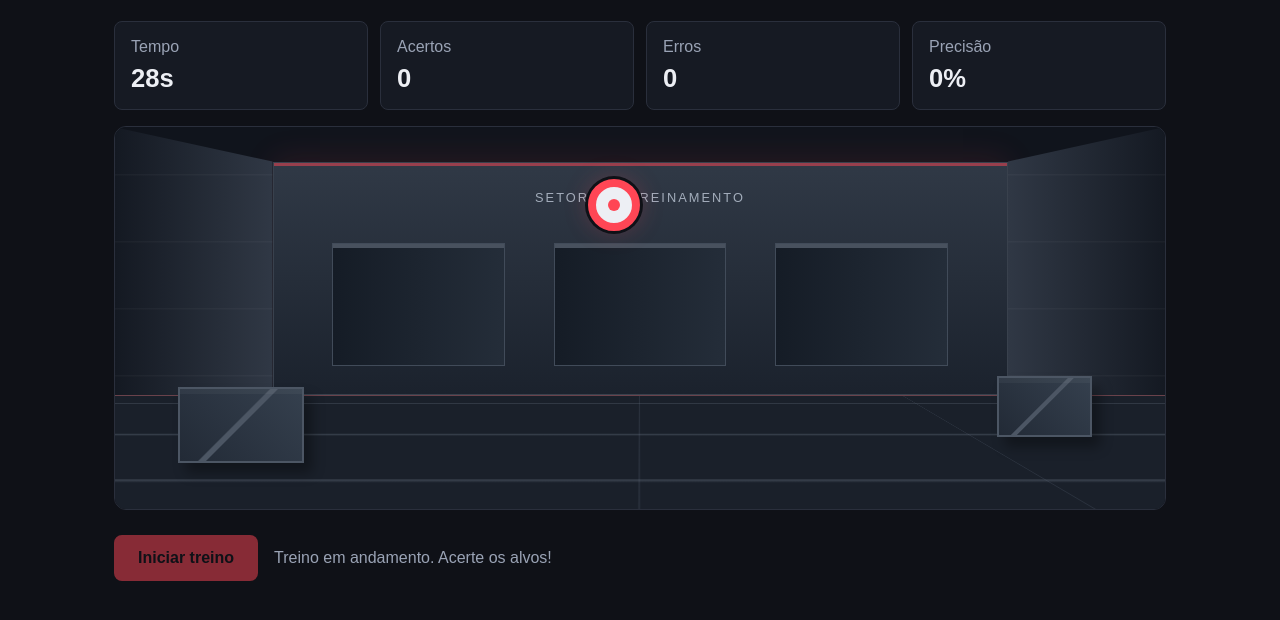
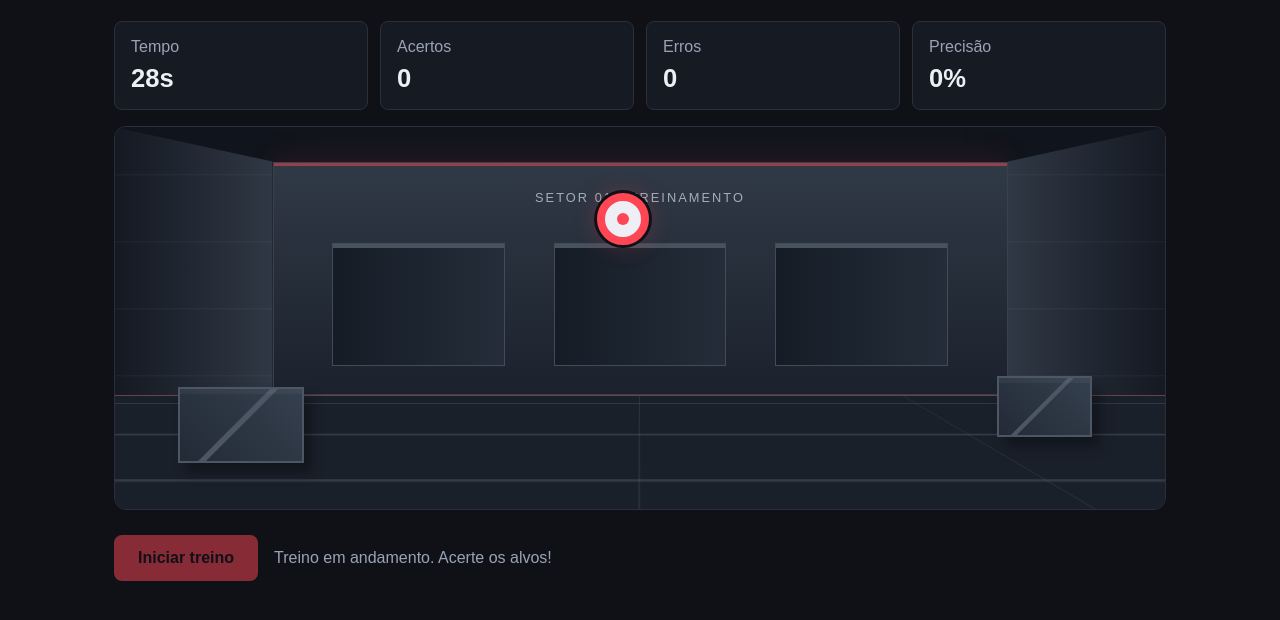
Before and after one commit to LuisOtavioSptech/projeto-individual-fps, a plain HTML site: page treino-mira.html in a window 1280 px wide. Both pictures are taken after a click on the button "Iniciar treino". Shown: the part 243-863 px from the top of the page. Drawn offline with Linux system fonts and the light colour scheme.

Commit message:
correção de bug treino-mira

```diff
--- a/treino-mira.html
+++ b/treino-mira.html
@@ -70,11 +70,18 @@
         }
 
         function moverAlvo() {
-            const margem = 12;
-            const limiteX = Math.max(0, area.clientWidth - alvo.offsetWidth - margem * 2);
-            const limiteY = Math.max(0, area.clientHeight - alvo.offsetHeight - margem * 2);
-            alvo.style.left = margem + Math.random() * limiteX + 'px';
-            alvo.style.top = margem + Math.random() * limiteY + 'px';
+            var tamanhoAlvo = 52;
+            var margemLateral = area.clientWidth * 0.18;
+            var margemTopo = area.clientHeight * 0.12;
+            var margemBaixo = area.clientHeight * 0.35;
+
+            var minX = margemLateral;
+            var maxX = area.clientWidth - tamanhoAlvo - margemLateral;
+            var minY = margemTopo;
+            var maxY = area.clientHeight - tamanhoAlvo - margemBaixo;
+
+            alvo.style.left = minX + Math.random() * (maxX - minX) + 'px';
+            alvo.style.top = minY + Math.random() * (maxY - minY) + 'px';
         }
 
         function encerrarPartida() {
```
